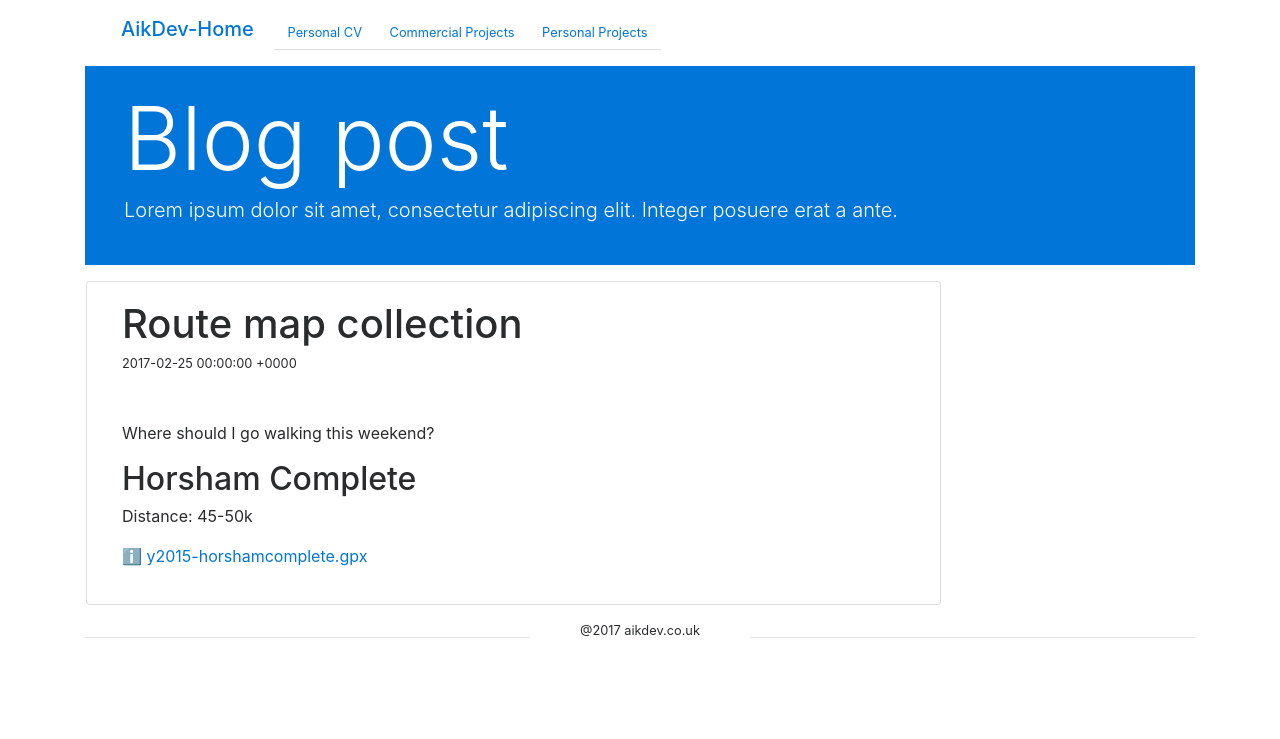
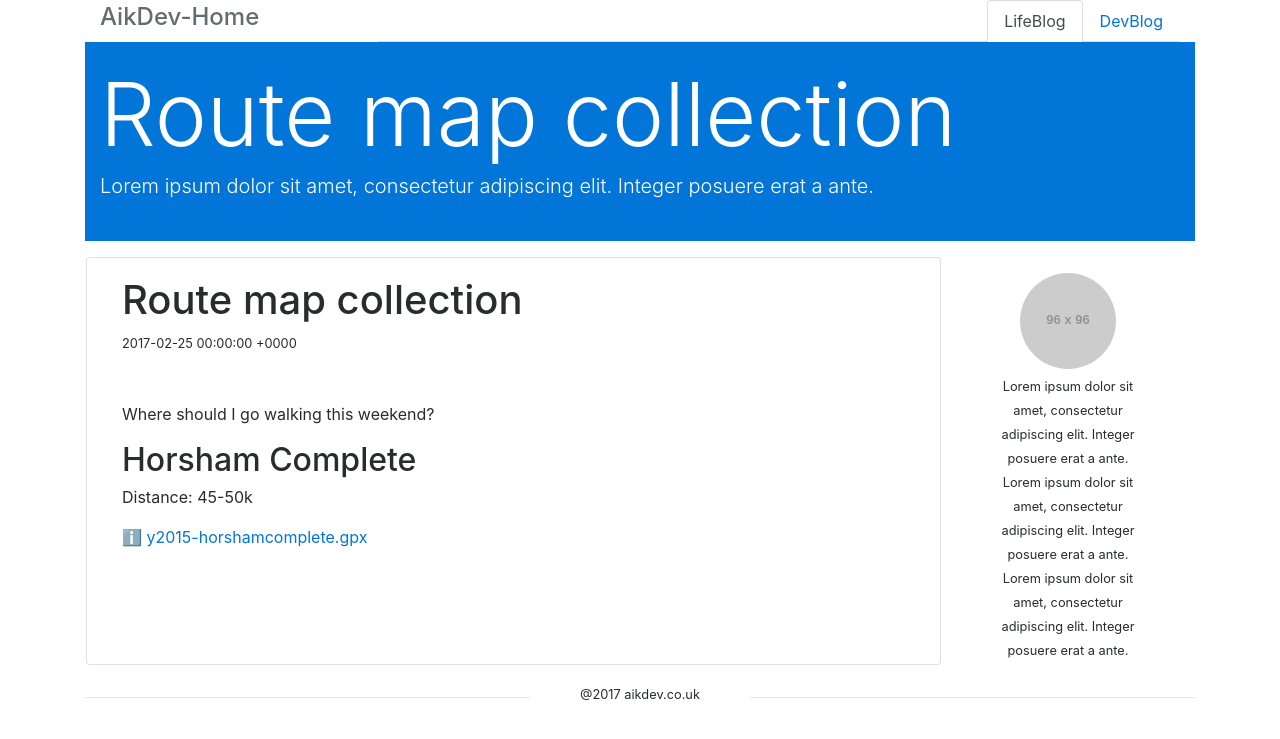
Before and after one commit to aik6980/aik6980.github.io, a Jekyll site: the page built from _posts/2017-02-25-route-map.md, in a window 1280 px wide. Shown: the top 739 px of the page. Built offline with Jekyll 4.4.1, drawn with Linux system fonts in a browser that asks for light colours; nearby versions of some CDN libraries; emoji names are drawn with the system emoji font.

Commit message:
update layout bugfixes

```diff
--- /dev/null
+++ b/_includes/blog-page-header.html
@@ -0,0 +1,42 @@
+<header class='container'>
+    {% comment %}
+    <nav class='navbar navbar-toggleable-md navbar-light'>
+        <button class="navbar-toggler navbar-toggler-right" type="button" data-toggle="collapse" data-target="#navbarToggler" aria-controls="navbarToggler" aria-expanded="false" aria-label="Toggle navigation">
+            <span class="navbar-toggler-icon"></span>
+        </button>
+        <h1 class='navbar-brand'><a class='nav-link' href='/'>AikDev-Home</a></h1>
+        <div class="collapse navbar-collapse" id="navbarToggler">
+        <ul class='navbar-nav nav-tabs'>
+            <li class='nav-item'><a class='nav-link' href='#'>Personal CV</a></li>
+            <li class='nav-item'><a class='nav-link' href='#'>Commercial Projects</a></li>
+            <li class='nav-item'><a class='nav-link' href='#'>Personal Projects</a></li>
+            <li class='nav-item'><a class='nav-link' href='#'>LifeBlog</a></li>
+            <li class='nav-item'><a class='nav-link' href='#'>DevBlog</a></li>
+        </ul>
+        </div>
+    </nav>
+    {% endcomment %}
+    <div class="container">
+        <div class='row'>
+            <div class='col-md-3 my-1'>
+                <h4><a class="text-muted" href='/'>AikDev-Home</a></h4>
+            </div>
+            <div class='col-md-9'>
+                <nav role="navigation">
+                    <ul class='nav nav-tabs justify-content-end'>
+                        <li class='nav-item'><a class='nav-link active' data-toggle="tab" href='#'>LifeBlog</a></li>
+                        <li class='nav-item'><a class='nav-link' data-toggle="tab" href='#'>DevBlog</a></li>
+                    </ul>
+                </nav>
+            </div>
+        </div>
+    </div>
+    <div class='container'>
+    <div class='row text-white bg-primary'>
+        <div class='col-md-12 my-4'>
+            <h1 class='display-2'>{{ page.title }}</h2>
+            <p class='lead'>Lorem ipsum dolor sit amet, consectetur adipiscing elit. Integer posuere erat a ante.</p>
+        </div>
+    </div>
+    </div>
+</header>
--- a/_layouts/front-page.html
+++ b/_layouts/front-page.html
@@ -1,4 +1,5 @@
-<!DOCTYPE html lang="en">
+<!DOCTYPE html>
+<html>
     <head>
         <meta charset="utf-8">
         <meta http-equiv="x-ua-compatible" content="ie=edge">
--- a/_layouts/post.html
+++ b/_layouts/post.html
@@ -1,4 +1,5 @@
-<!DOCTYPE html lang="en">
+<!DOCTYPE html>
+<html>
     <head>
         <meta charset="utf-8">
         <meta http-equiv="x-ua-compatible" content="ie=edge">
@@ -10,26 +11,8 @@
     </head>
     <body>
         <div class='wrapper'>
-            <header class='container'>
-                <small>
-                <nav class='navbar navbar-toggleable-md'>
-                    <h5 class='nav-brand'><a class='nav-link' href='/'>AikDev-Home</a></h5>
-                    <ul class='nav nav-tabs'>
-                        <li class='nav-item'><a class='nav-link' href='#'>Personal CV</a></li>
-                        <li class='nav-item'><a class='nav-link' href='#'>Commercial Projects</a></li>
-                        <li class='nav-item'><a class='nav-link' href='#'>Personal Projects</a></li>
-                    </ul>
-                </nav>
-                </small>
-                <div class='container'>
-                <div class='row text-white bg-primary'>
-                    <div class='col-md-12 m-4'>
-                        <h1 class='display-2'>Blog post</h2>
-                        <p class='lead'>Lorem ipsum dolor sit amet, consectetur adipiscing elit. Integer posuere erat a ante.</p>
-                    </div>
-                </div>
-                </div>
-            </header>
+            <!-- blog header -->
+            {% include blog-page-header.html %}
 
             <section id='contents'>
                 <div class='container'>
@@ -41,6 +24,14 @@
                                 <div class='mt-5'>
                                     {{ content }}
                                 </div>
+                            </div>
+                        </div>
+                        <div class='col-md-2 m-3'>
+                            <div class='text-center'>
+                                <img class="rounded-circle mt-3" src="https://placehold.it/96x96" />
+                                 <p class='m-1'><small>
+                                    Lorem ipsum dolor sit amet, consectetur adipiscing elit. Integer posuere erat a ante. Lorem ipsum dolor sit amet, consectetur adipiscing elit. Integer posuere erat a ante. Lorem ipsum dolor sit amet, consectetur adipiscing elit. Integer posuere erat a ante.
+                                </small></p>
                             </div>
                         </div>
                     </div>
--- a/_posts/2017-02-25-route-map.md
+++ b/_posts/2017-02-25-route-map.md
@@ -2,10 +2,8 @@
 layout: post
 title: "Route map collection"
 categories: blog
-tags:
 ---
 Where should I go walking this weekend?
-<!--more-->
 
 ## Horsham Complete
 Distance: 45-50k
```
Also changed, not shown: _layouts/default-page.html (+20 -1 lines), pages/blog-page.md (+1 -1 lines).
